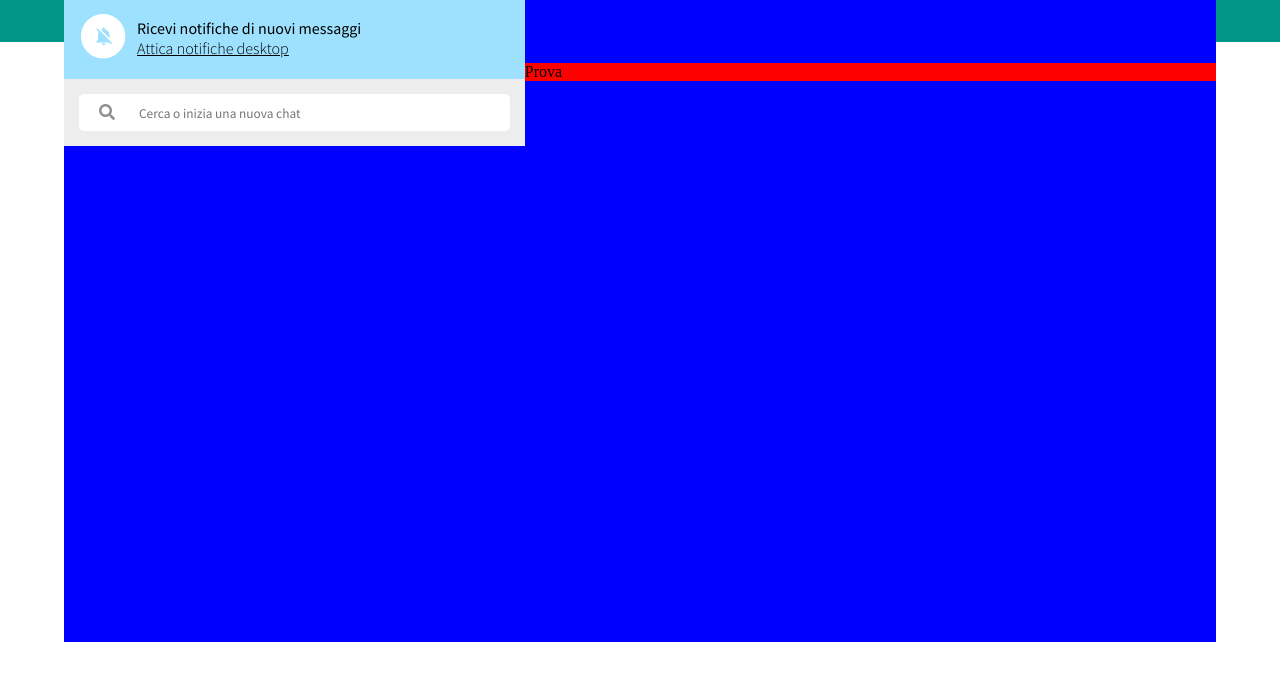
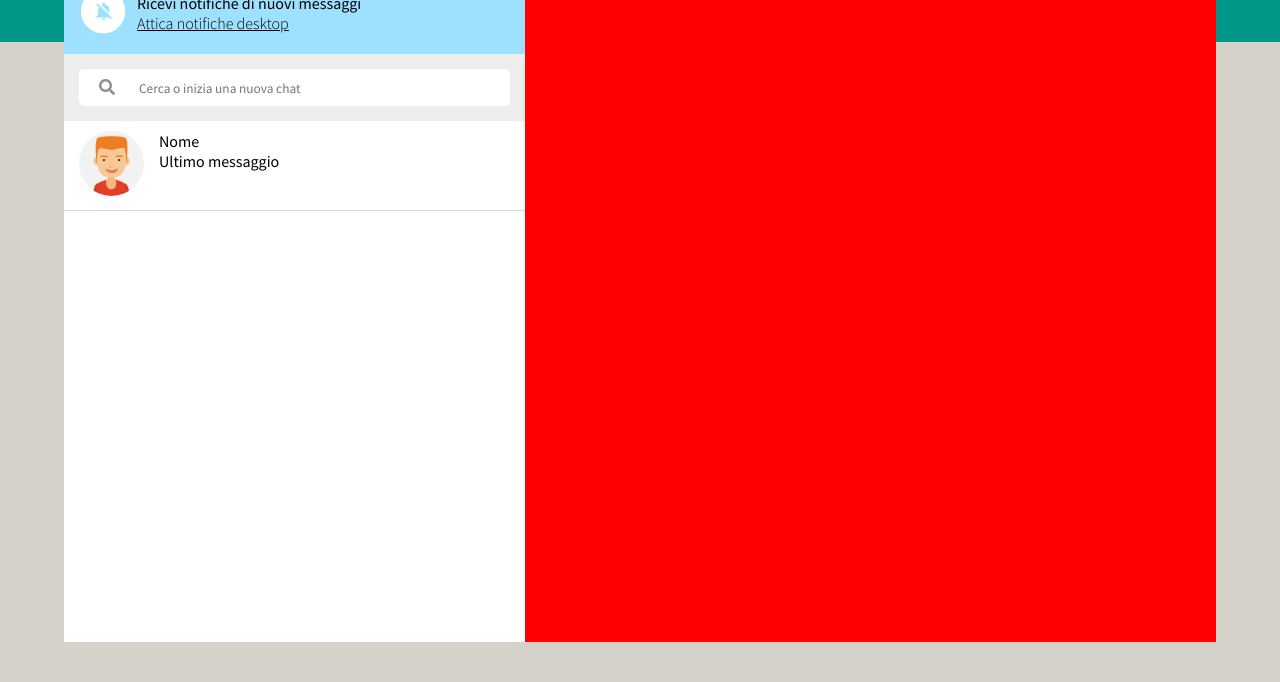
Before and after one commit to nicoalivernini/vue-boolzapp, a plain HTML site: page index.html in a window 1280 px wide. Shown: the part 118-800 px from the top of the page. Drawn offline with nearby package versions, Linux system fonts and the light colour scheme.

Commit message:
Creazione conversazione

```diff
--- a/assets/css/master.css
+++ b/assets/css/master.css
@@ -23,7 +23,7 @@
 .body-color {
   width: 100%;
   height: 80vh;
-  background-color: rgb(s, 210, 201);
+  background-color: rgb(212, 210, 201);
 }
 
 .container {
@@ -37,13 +37,12 @@
 
 .navbar {
   width: 100%;
-
+  height: 7%;
   display: flex;
 }
 
 .left-navbar {
   width: 40%;
-  height: 75px;
   background-color: #EDEDED;
   display: flex;
   justify-content: center;
@@ -55,7 +54,6 @@
 
 .right-navbar {
   width: 60%;
-  height: 75px;
   background-color: #EDEDED;
   display: flex;
   padding: 0 20px;
@@ -98,18 +96,21 @@
 /* MODIFICHE MAIN */
 .main {
   width: 100%;
+  height: 93%;
   display: flex;
   justify-content: center;
-  align-items: center;
+  align-items: flex-start;
 }
 
 .left-main {
   width: 40%;
-  background: green;
+  height: 100%;
+  background: #fff;
 }
 
 .right-main {
   width: 60%;
+  height: 100%;
   background-color: red;
 }
 
@@ -169,3 +170,42 @@
 .search .content-search input::placeholder{
   font-family: 'Source Sans Pro', sans-serif;
 }
+
+/* MODIFICO CHAT */
+
+.chat {
+  display: flex;
+}
+
+.content-chat {
+  width: 100%;
+  background-color: #fff;
+  border-bottom: 1px solid rgb(217, 215, 217);
+}
+
+.user {
+  display: flex;
+  justify-content: flex-start;
+  padding: 10px 15px;
+}
+
+.content-user {
+  width: 65px;
+  margin-right: 15px;
+}
+
+.chat .content-chat .user .content-user img {
+  width: 100%;
+  border-radius: 50%;
+}
+
+.chat .content-chat .user .text-user {
+  font-family: 'Source Sans Pro', sans-serif;
+}
+
+/* MODIFICO RIGHT MAIN */
+
+.conversation {
+  height: 100%;
+  width: 100%;
+}
--- a/index.html
+++ b/index.html
@@ -64,9 +64,32 @@
               <input type="text" name="" value="" placeholder="Cerca o inizia una nuova chat">
             </div>
           </div>
+          <div class="chat">
+            <div class="content-chat">
+              <div class="user">
+                <div class="content-user">
+                  <img src="assets/img/avatar_1.jpg" alt="">
+                </div>
+                <div class="text-user">
+                  <p>Nome</p>
+                  <span>Ultimo messaggio</span>
+                </div>
+              </div>
+            </div>
+          </div>
         </div>
         <div class="right-main">
-        <p>Prova</p>
+          <div class="conversation">
+            <div class="content-conversation">
+
+            </div>
+            <div class="text-conversation">
+
+            </div>
+            <div class="footer-conversation">
+
+            </div>
+          </div>
         </div>
       </div>
     </div>
```
